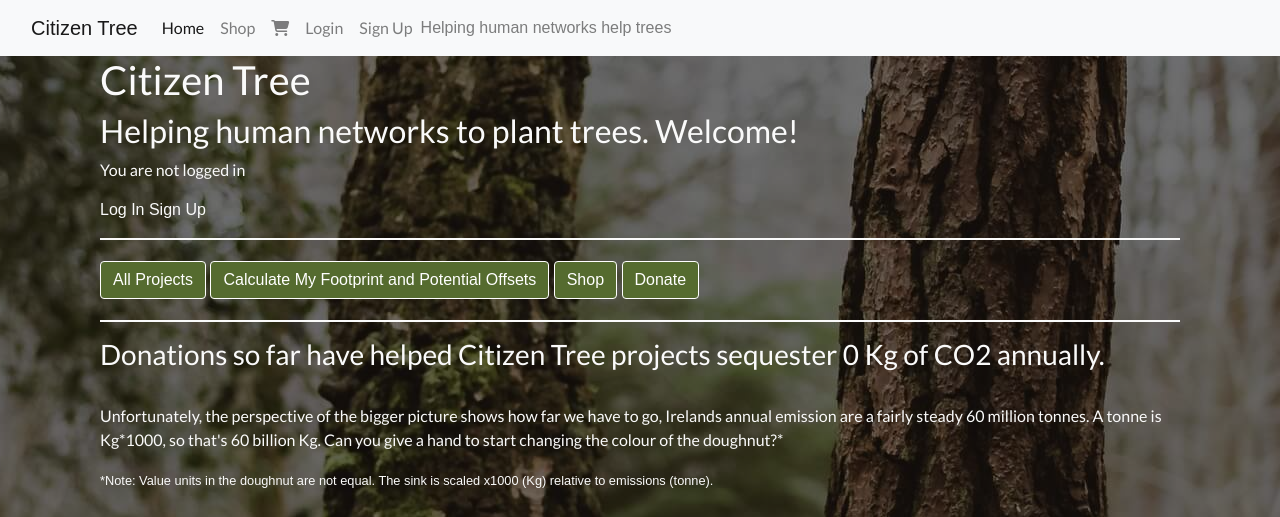
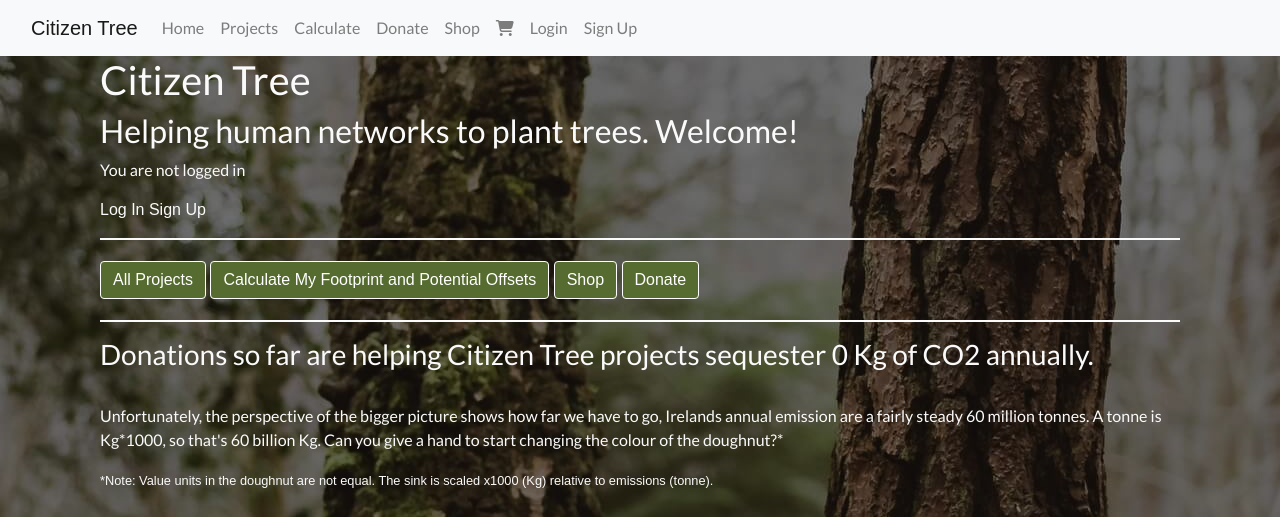
Before and after one commit to jclry1/ms4_citizen_tree, a Django app: page / in a window 1280 px wide. Shown: the top 517 px of the page. Run offline with Django 3.2, Linux system fonts and the light colour scheme; data that the repository does not hold is empty; some libraries are stand-ins or nearby versions.

Commit message:
Fix collapsible nav and typo on home page

```diff
--- a/home/templates/home/index.html
+++ b/home/templates/home/index.html
@@ -35,7 +35,7 @@
         <a class="btn btn-success ms4-btn" href="{% url 'donations:donate-landing' %}">Donate</a>
     </div>
 <hr>
-    <h3 class="index-h">Donations so far have helped Citizen Tree projects sequester {{ total_sink }} Kg of CO2 annually.</h3>
+    <h3 class="index-h">Donations so far are helping Citizen Tree projects sequester {{ total_sink }} Kg of CO2 annually.</h3>
     <br>
     <p>Unfortunately, the perspective of the bigger picture shows how far we have to go, Irelands annual emission are a fairly steady 60 million tonnes.
         A tonne is Kg*1000, so that's 60 billion Kg. Can you give a hand to start changing the colour of the doughnut?*</p>
--- a/static/css/base.css
+++ b/static/css/base.css
@@ -23,7 +23,9 @@ body{
   font-family: Lato, sans-serif;
   font-weight: 500;
 }
-
+.ms4-navbar-expand{
+  font-family: "Raleway" sans-serif;
+}
 .page-desc{
   margin-top: 20px;
 }
@@ -66,6 +68,7 @@ a:hover {
   border: solid 1px gold;
   color: gold;
 }
+
 
 /* Crispy Forms styling Resource: https://stackoverflow.com/questions/42491691/how-do-i-add-custom-css-to-crispy-forms */
 .requiredField{
--- a/templates/base.html
+++ b/templates/base.html
@@ -41,14 +41,23 @@
 <!-- Navbar from Bootstrap with custom changes -->
 <nav class="navbar navbar-expand-lg navbar-light bg-light">
     <div class="container-fluid">
-      <a class="navbar-brand" href="#">Citizen Tree</a>
-      <button class="navbar-toggler" type="button" data-bs-toggle="collapse" data-bs-target="#navbarText" aria-controls="navbarText" aria-expanded="false" aria-label="Toggle navigation">
+      <a class="navbar-brand" href="{% url 'home:index' %}">Citizen Tree</a>
+      <button class="navbar-toggler ml-auto" type="button" data-toggle="collapse" data-target="#ms4Nav" aria-controls="navbarText" aria-expanded="false" aria-label="Toggle navigation">
         <span class="navbar-toggler-icon"></span>
       </button>
-      <div class="collapse navbar-collapse" id="navbarText">
+      <div class="collapse navbar-collapse ms4-navbar-expand" id="ms4Nav">
         <ul class="navbar-nav me-auto mb-2 mb-lg-0">
           <li class="nav-item">
-            <a class="nav-link active" aria-current="page" href="{% url 'home:index' %}">Home</a>
+            <a class="nav-link" aria-current="page" href="{% url 'home:index' %}">Home</a>
+          </li>
+          <li class="nav-item">
+            <a class="nav-link" aria-current="page" href="{% url 'projects:projects' %}">Projects</a>
+          </li>
+          <li class="nav-item">
+            <a class="nav-link" aria-current="page" href="{% url 'calculator:calc' %}">Calculate</a>
+          </li>
+          <li class="nav-item">
+            <a class="nav-link" aria-current="page" href="{% url 'donations:donate-landing' %}">Donate</a>
           </li>
           <li class="nav-item">
             <a class="nav-link" href="{% url 'shop:product-list' %}">Shop</a>
@@ -60,7 +69,6 @@
           <li class="nav-item">
             <a class="nav-link" href="{% url 'account_logout' %}">Log Out</a>
           </li>
-
           {% else %}
           <li class="nav-item">
             <a class="nav-link" href="{% url 'account_login' %}">Login</a>
@@ -70,9 +78,6 @@
           </li>
           {% endif %}
         </ul>
-        <span class="navbar-text">
-          Helping human networks help trees
-        </span>
       </div>
     </div>
   </nav>
```
